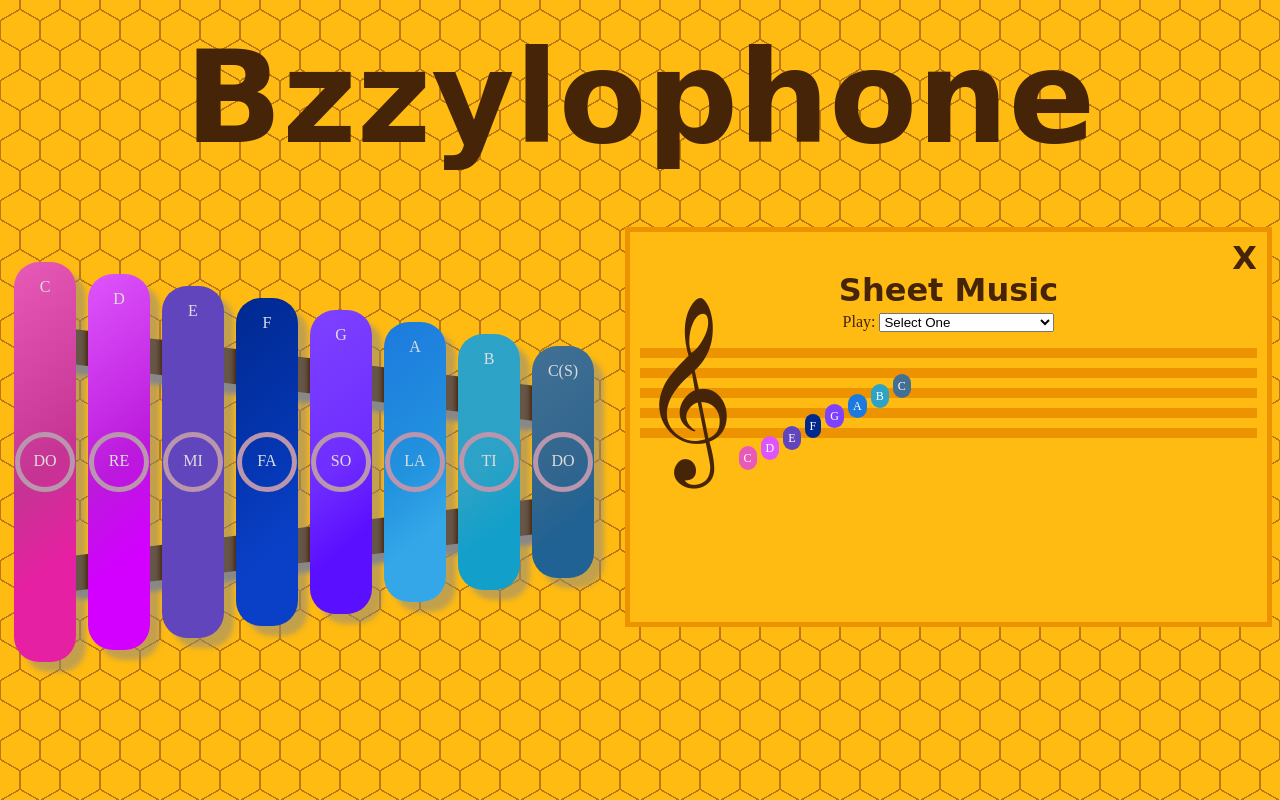
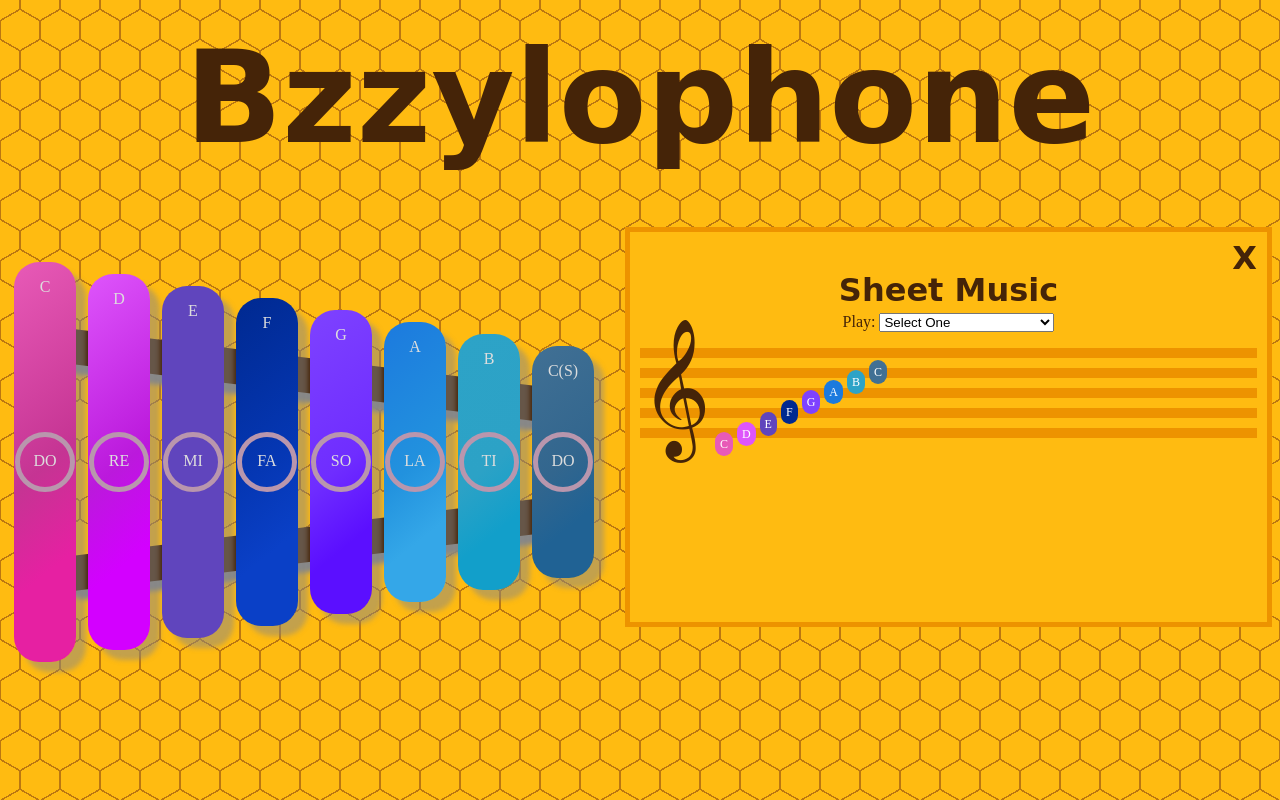
Before and after one commit to desaibh/Bzzylophone, a plain HTML site: page index.html in a window 1280 px wide. Drawn offline with Linux system fonts and the light colour scheme; a web font is replaced by a local one.

Commit message:
fix treble clef browser issue

```diff
--- a/style.css
+++ b/style.css
@@ -228,7 +228,7 @@ h2 {
   );
 }
 .clef {
-  font-size: 160px;
+  font-size: 120px;
   line-height: 80px;
   display: inline;
   font-family: 'segoe ui symbol';
```
